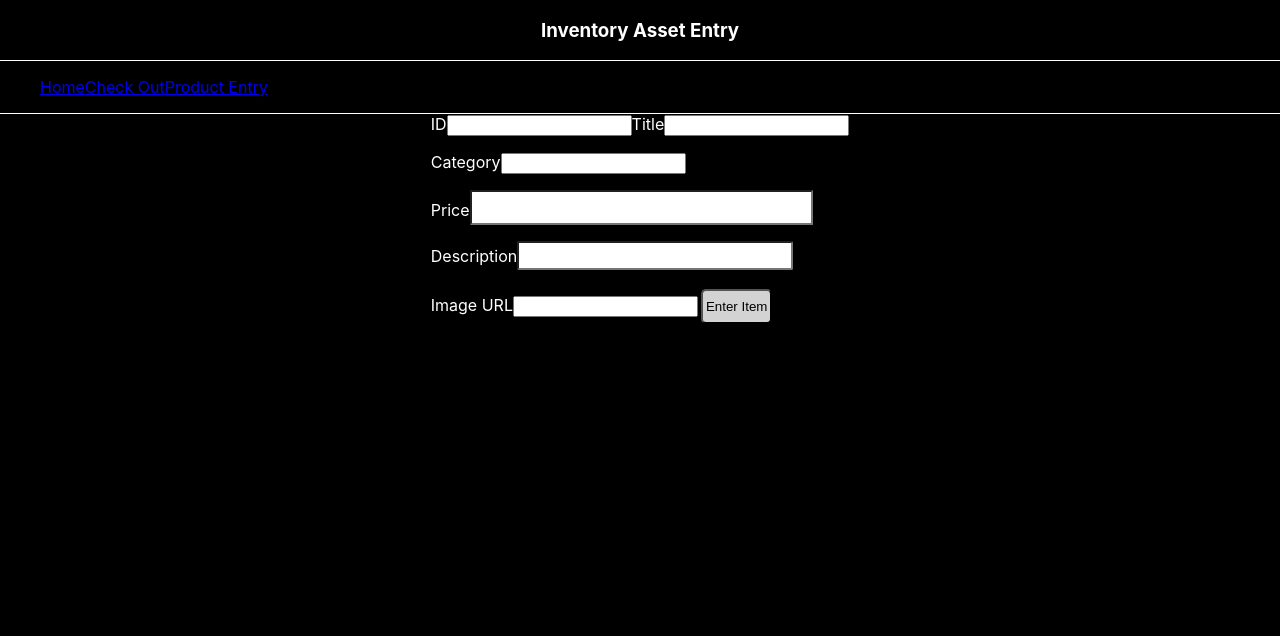
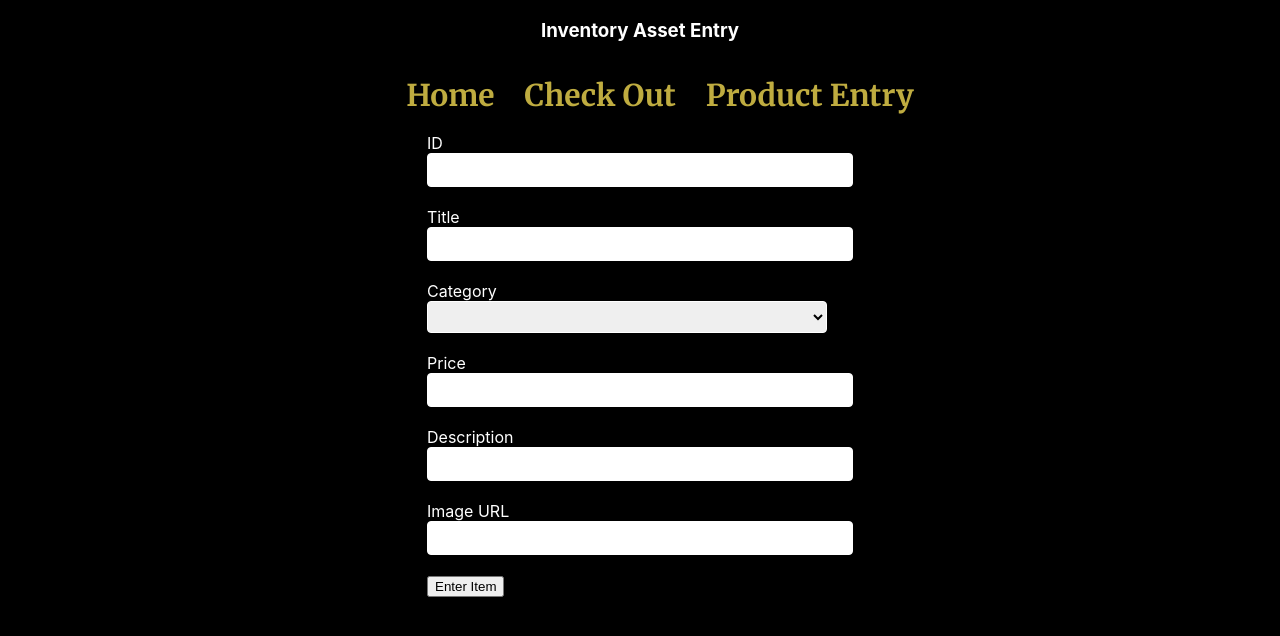
Before and after one commit to EdwardTully/online-shop, a React (Create React App) app: page /product_entry in a window 1280 px wide. Shown: the top 636 px of the page. Built offline with nearby package versions, Linux system fonts and the light colour scheme.

Commit message:
card css, dropdown in prod entry, cleanup

```diff
--- a/public/index.html
+++ b/public/index.html
@@ -15,16 +15,9 @@
       user's mobile device or desktop. See https://developers.google.com/web/fundamentals/web-app-manifest/
     -->
     <link rel="manifest" href="%PUBLIC_URL%/manifest.json" />
-    <!--
-      Notice the use of %PUBLIC_URL% in the tags above.
-      It will be replaced with the URL of the `public` folder during the build.
-      Only files inside the `public` folder can be referenced from the HTML.
+    <link href="https://fonts.googleapis.com/css2?family=Merriweather:wght@700&display=swap" rel="stylesheet">
+    <title>OnlineStore React Redux</title>
 
-      Unlike "/favicon.ico" or "favicon.ico", "%PUBLIC_URL%/favicon.ico" will
-      work correctly both with client-side routing and a non-root public URL.
-      Learn how to configure a non-root public URL by running `npm run build`.
-    -->
-    <title>OnlineStore React Redux</title>
   </head>
   <body>
     <noscript>You need to enable JavaScript to run this app.</noscript>
--- a/src/App.css
+++ b/src/App.css
@@ -1,6 +1,6 @@
 .Home {
   padding: 5%;
-  border: 1px solid white;
+
   display: flex;
   flex-direction: column;
   align-items: center;
@@ -9,8 +9,8 @@
   width: 90%;
   background: black;
   background-size: auto;
-  color: white;
-  border: 1px solid red;
+
+
 }
 
 .assetForm {
@@ -52,21 +52,78 @@ form {
 }
 
 #mainH {
+  font-family: 'Merriweather';
   font-size: 90px;
   margin-bottom: 1%;
+  margin-top: 1px;
+  color: hsl(120, 33%, 46%);
 }
 
 #mainHt {
   margin-bottom: 5%;
+  font-family: 'Merriweather';
+  font-size: 40px;
+  color: rgb(188, 20, 197);
+  margin-bottom: 10px;
+}
+.navbarCont {
+  width: 100%;
+ margin-bottom: 1%;
+ height: 60px;
+ display: flex;
+ align-content: center;
+ justify-content: center;
+
 }
 
-button {
-  height: 35px;
-  background: lightgray;
+.navbar a {
+  margin: 0 15px;
+  text-decoration: none;
+  font-family: "Merriweather";
+  font-size: 30px;
+  color: hsl(51, 50%, 50%);
+}
+
+
+#findStuffButton {
+  height: 250px;
+  width: 250px;
+  border-radius: 50%;
+  border: 2px inset white;
+  font-size: 22px;
+  font-family: 'Merriweather';
+  color: rgb(255, 255, 255);
+  background: rgb(232, 5, 5);
+
+}
+#findStuffButton:hover{
+
+  border: 2px outset white;
+}
+#findStuffButton:active{
+  background: rgb(77, 1, 1);
+  border: 2px outset rgb(70, 68, 68);
+  color: rgb(85, 83, 83);
+}
+
+
+.searchForm {
+  border: 2px inset rgb(186, 159, 7);
+  margin: 30px 10px 20px 20px;
+  width: 200px;
+  height: 30px;
+
+}
+#itemCategories {
+  height: 30px;
+  width: 100%;
+  font-size: 20px;
+
   border-radius: 5px;
-  padding: 3px;
-  margin: 3px;
+  color: rgb(212, 205, 205);
+  background-color: black;
 }
+
 
 .sidePanel {
   width: 10%;
@@ -77,54 +134,68 @@ button {
   flex-direction: column;
 }
 
-#findStuffButton {
-  margin: 5%;
-  font-size: 22px;
-}
+
 
 .windowCont {
   display: flex;
   width: 100%;
   flex-direction: row;
-  border: 1px solid rgb(205, 121, 121);
+
   margin-left: 0px;
 }
 
-.searchForm {
+input[type='text'],
+input[type='email'],
+input[type='number'],
+input[type='data']{
+  display: block;
+  width: 400px;
+  padding: 6px 12px;
+  font-size: 14px;
+  line-height: 1.42;
+  background: ltgray;
+  background-image: none;
   border: 1px solid white;
-
-  width: 200px;
-  height: 30px;
-  margin: auto;
+  border-radius: 4px;
+  margin-bottom: 20px;
+}
+#category{
+  display: block;
+  width: 400px;
+  padding: 6px 12px;
+  font-size: 14px;
+  line-height: 1.42;
+  background: ltgray;
+  background-image: none;
+  border: 1px solid white;
+  border-radius: 4px;
+  margin-bottom: 20px;
 }
 
-#itemCategories {
-  height: 30px;
-  width: 100%;
-  font-size: 22px;
-  border-radius: 5px;
-  background-color: rgb(227, 223, 223);
-}
 
 .shopWindow {
   width: 90%;
+
   margin-left: 0px;
   display: flex;
   flex-wrap: wrap;
-  border: 1px solid red;
+ border: 1px solid orange;
+
   flex-direction: row;
-  justify-content: flex-start;
+  padding: 7%;
+  justify-content: left;
 }
 
 .itemCard {
   width: 22%;
   height: 400px;
-  background: white;
+  background: rgb(219, 219, 219);
   color: black;
   border: 4px solid black;
   display: flex;
   flex-direction: column;
   align-content: center;
+  align-items: center;
 
 }
 
@@ -142,23 +213,34 @@ button {
   max-height: 90%;
   margin-top: 0px;
   border-radius: 5px;
+  box-shadow: 1px 2px gray;
+}
+#itemPics:hover{
+  box-shadow: 2px 4px gray;
+  max-width: 91%;
+  max-height: 91%;
+
 }
 
-#description {
+.description {
   font-weight: bold;
-  font-size: 20px;
-  margin: auto;
-  margin-bottom: 0px;
+  font-size: 16px;
+  font-family: 'Merriweather';
+  text-justify: center;
+  margin-left: 6%;
+
+
   color: black;
-  background: white;
+  background: rgb(219, 219, 219);
   border-radius: 2px;
 }
 
-#price {
+.price {
   font-weight: bold;
-  font-size: 25px;
+  font-size: 20px;
+  font-family: 'Merriweather';
   color: rgb(226, 14, 14);
-  background: white;
+  background: rgb(219, 219, 219);
   margin: auto;
   margin-top: 0px;
 }
@@ -166,19 +248,3 @@ button {
 .cardTitle {
   margin: auto;
 }
-.navbarCont {
-  width: 100%;
-  color: white;
-
-  border: 1px solid white;
-}
-#navbar {
-  width: 100%;
-  text-decoration: none;
-}
-.navbar li {
-  font-size: 30px;
-}
-NavLink{
-  text-decoration: none;
-}
--- a/src/components/Home.js
+++ b/src/components/Home.js
@@ -7,8 +7,8 @@ import ShopWindow from './ShopWindow';
 function Home() {
   return (
     <div className="Home">
-      <h1 id='mainH'>Scrappy Dick's D*Bay</h1>
-      <h3 id = 'mainHt'>Crazy Good Deals and FREE Shipping Always!</h3>
+      <h1 id='mainH'>Thrifty Dick's Dealbay</h1>
+      <h3 id = 'mainHt'>Crazy Good Deals and a FREE SECRET PRIZE, Guaranteed!</h3>
       <NavBar/>
      <ShopWindow/>
     </div>
--- a/src/components/ItemCard.js
+++ b/src/components/ItemCard.js
@@ -11,8 +11,8 @@ function ItemCard(props) {
            <Link id='itemPic' to={'/purchase'}> <img id='itemPics' src={props.image} alt='noImage' /></Link>
         </div>
         <br/>
-        <span id="description">{props.description}!!!</span>
-        <span id="price"> Your's for only ${props.price}</span>
+        <p className="description">{props.description}!!!</p>
+        <p className="price"> Your's for only ${props.price}</p>
 
 
 
--- a/src/components/ProductEntry.js
+++ b/src/components/ProductEntry.js
@@ -1,5 +1,6 @@
 import { useForm } from "react-hook-form";
 import { DevTool } from "@hookform/devtools";
+import {useState} from 'react'
 import axios from "axios";
 import NavBar from "./NavBar";
 
@@ -16,6 +17,7 @@ function ProductEntry() {
     },
   });
 
+  const [catVal, setCatVal]= useState()
   const { register, control, handleSubmit, formState, reset } = form;
 
   const { errors } = formState;
@@ -30,6 +32,12 @@ function ProductEntry() {
 
     reset();
   };
+ const fireValState=(newVal)=>{
+  console.log(catVal)
+  console.log(newVal)
+    setCatVal(newVal)
+    console.log(catVal)
+ }
 
   return (
     <div className="assetForm">
@@ -61,16 +69,65 @@ function ProductEntry() {
         <p className="errorss">{errors.title?.message}</p>
 
         <label htmlFor="category">Category</label>
-        <input
-          type="text"
-          id="category"
-          {...register("category", {
-            required: {
-              value: true,
-              message: "category is required",
-            },
-          })}
-        />
+
+
+        <select id="category" value={catVal} onChange={(e)=>setCatVal(e.target.value)}{...register("category")}>
+
+
+            <option > </option>
+            <option type="text" value="specials">
+              Clearance
+            </option>
+            <option type="text" value="gardening">
+              Gardening
+            </option>
+
+            <option type="text" value="books">
+              Books
+            </option>
+
+            <option type="text" value="pet">
+              Pets and Accessories
+            </option>
+
+            <option type="text" value="electronics">
+              Electronics
+            </option>
+            <option type="text" value="communications">
+              Communication
+            </option>
+
+            <option type="text" value="kitchen">
+              Kitchen
+            </option>
+            <option type="text" value="furniture">
+              Furniture
+            </option>
+            <option type="text" value="office">
+              Office
+            </option>
+            <option type="text" value="accessories">
+              Beauty
+            </option>
+            <option type="text" value="games">
+              Games
+            </option>
+            <option type="text" value="gun">
+              Guns and Shooting
+            </option>
+            <option type="text" value="camping">
+              Camping
+            </option>
+            <option type="text" value="fitness">
+              Health and Fitness
+            </option>
+            <option type="text" value="kite">
+              Kites
+            </option>
+            <option type="text" value="art">
+              Artwork
+            </option>
+          </select>
         <p className="errorss">{errors.category?.message}</p>
 
         <label htmlFor="price">Price</label>
--- a/src/components/ShopWindow.js
+++ b/src/components/ShopWindow.js
@@ -3,44 +3,23 @@ import ItemCard from "./ItemCard";
 import axios from "axios";
 
 function ShopWindow() {
-  const [term, setTerm] = useState("");
+
   const [val, setVal] = useState("");
   const [list, setList] = useState([]);
   const baseUrl = "http://localhost:4000/products";
 
-  const getInitialData = async () => {
-    await axios
-      .get(`http://localhost:3001/products`)
-      .then((res) => {
-        setList(res.data);
-
-        console.log(res.data);
-        console.log(val);
-      })
-      .catch((err) => {
-        console.log(err);
-      });
-  };
-  // useEffect( () => getInitialData()
-  // ,[])
-
-  /*const getData=async()=>{
-
-       await axios
-      .get(`http://localhost:3001/products?category=${val}`)
-      .then((res) => {
-
-       const dataItems = res.data
-
-        return dataItems
-      })
-      .then(setList(dataItems))
-      .catch((err) => {
-        console.log(err);
-      })
-
-
-    }*/
+  async function initialLoadData() {
+    try {
+      const response = await axios.get("http://localhost:4000/featured?category=specials");
+      const data = response.data;
+      setList(data);
+      console.log(list);
+      console.log(val);
+    } catch (error) {
+      console.log(error);
+    }
+  }
+  useEffect( () => initialLoadData,[])
 
   async function getData() {
     try {
@@ -65,6 +44,9 @@ function ShopWindow() {
           >
             <option type="text" value="welcome">
               Select Your Stuff
+            </option>
+            <option type="text" value="specials">
+              Clearance
             </option>
             <option type="text" value="gardening">
               Gardening
```
